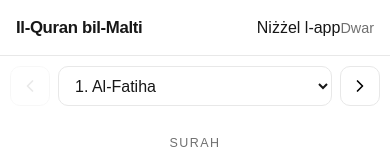
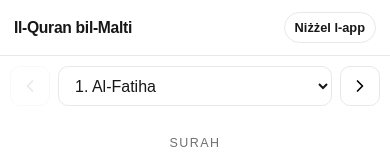
Before and after one commit to dfordev1/maltiquranweb, a Next.js app: page / in a window 390 px wide. Shown: the top 160 px of the page. Built offline with nearby package versions, Linux system fonts and the light colour scheme.

Commit message:
Style restored Play Store link responsively

```diff
--- a/app/globals.css
+++ b/app/globals.css
@@ -30,10 +30,19 @@ button { border: 0; padding: 0; background: none; }
   display: flex;
   align-items: center;
   justify-content: space-between;
+  gap: 18px;
   border-bottom: 1px solid var(--line);
 }
 .brand { font-size: 1.05rem; font-weight: 700; letter-spacing: -0.02em; }
+.header-links { display: flex; align-items: center; gap: 16px; white-space: nowrap; }
 .about-link { font-size: 0.9rem; color: var(--muted); }
+.playstore-link {
+  padding: 8px 12px;
+  border: 1px solid var(--line);
+  border-radius: 999px;
+  font-size: 0.88rem;
+  font-weight: 700;
+}
 
 .chapter-bar {
   width: min(680px, calc(100% - 32px));
@@ -124,7 +133,11 @@ button { border: 0; padding: 0; background: none; }
 .static-page p { margin: 0; line-height: 1.8; color: #454545; }
 
 @media (max-width: 600px) {
-  .site-header { height: 56px; padding: 0 16px; }
+  .site-header { height: 56px; padding: 0 14px; gap: 10px; }
+  .brand { font-size: .98rem; }
+  .header-links { gap: 10px; }
+  .about-link { display: none; }
+  .playstore-link { padding: 7px 10px; font-size: .8rem; }
   .chapter-bar { width: calc(100% - 20px); margin-top: 10px; grid-template-columns: 40px minmax(0, 1fr) 40px; }
   .chapter-bar button, .chapter-bar select { height: 40px; }
   .reader { width: calc(100% - 28px); margin-top: 30px; margin-bottom: 48px; }
```
